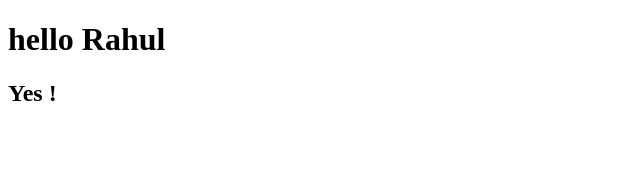
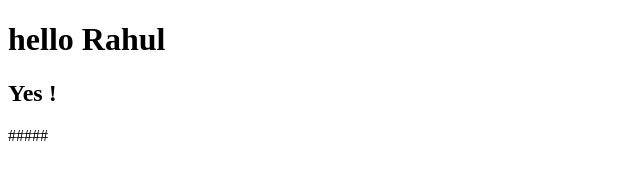
Before and after one commit to Rahul-K-Gupta/text-utiles, a plain HTML site: page index.html in a window 1280 px wide. Shown: the full height of the page, 0-640 px from the left. Drawn offline with Linux system fonts and the light colour scheme.

Commit message:
update index.html

```diff
--- a/index.html
+++ b/index.html
@@ -8,5 +8,6 @@
 <body>
     <h1>hello Rahul</h1>
     <h2>Yes !</h2>
+    <p>#####</p>
 </body>
 </html>
```
